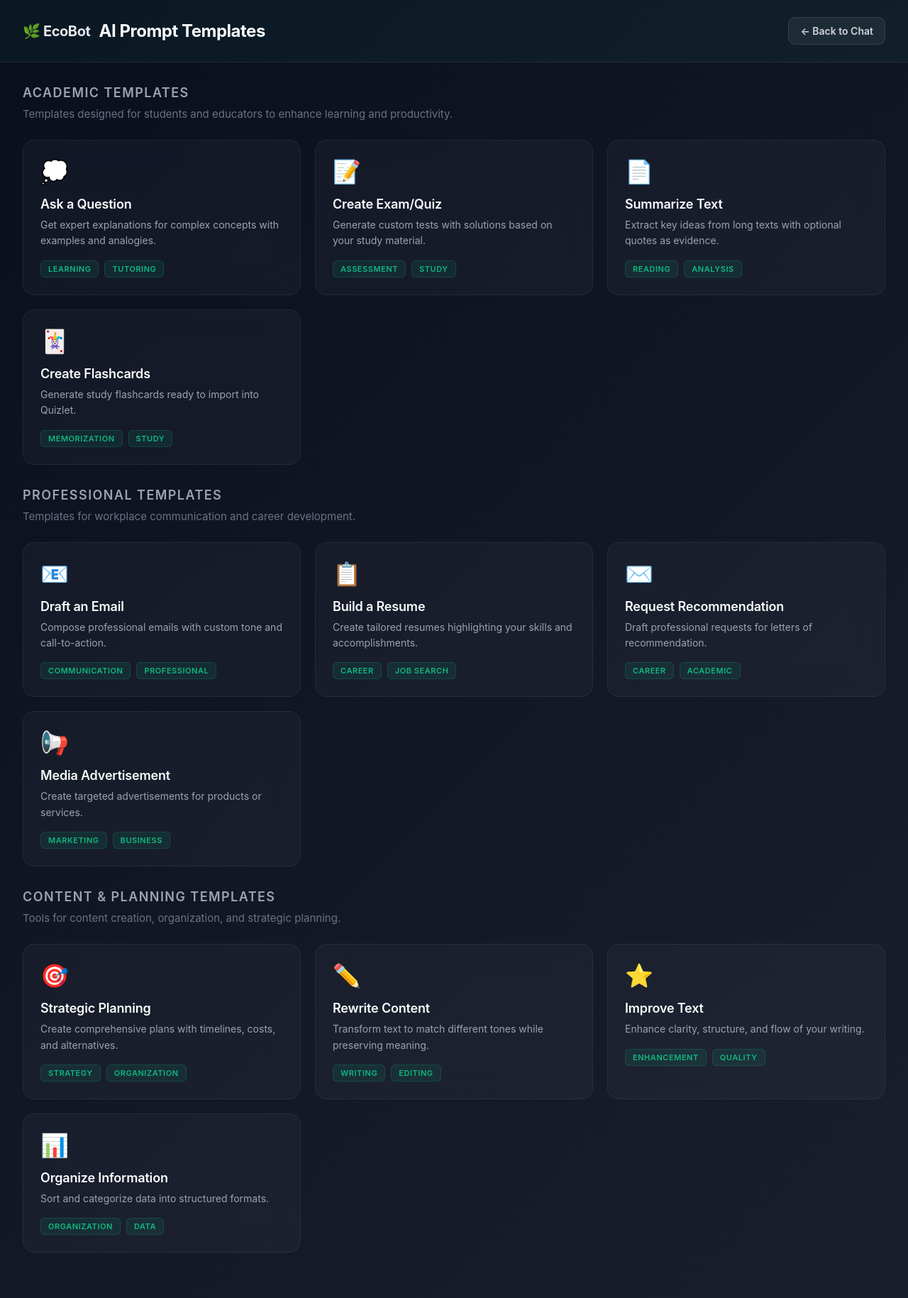
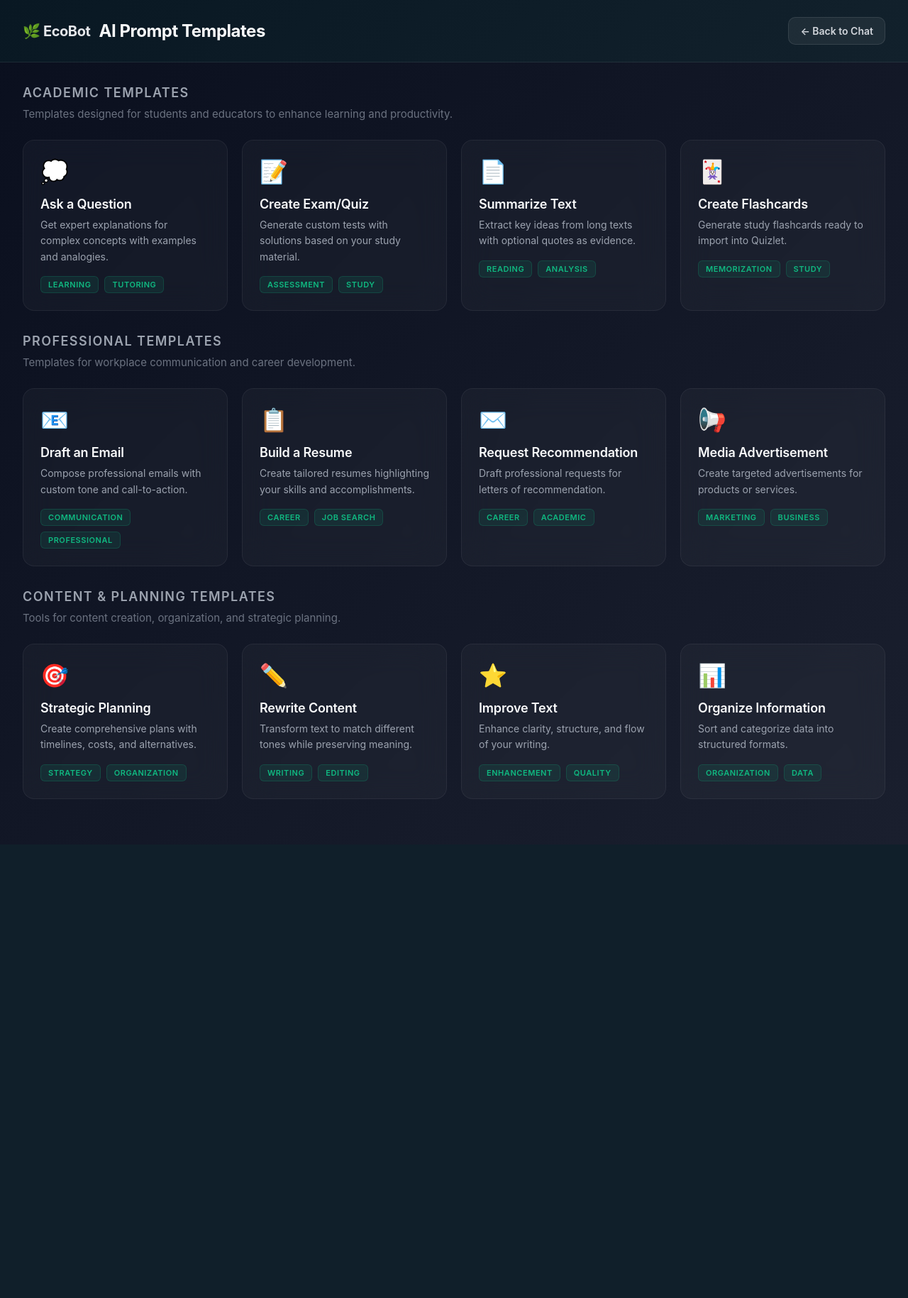
Before and after one commit to hari3mo/EcoBot, a Flask app: page /templates in a window 1280 px wide. Shown: the whole page at 71% size. After the commit the page ends 1126 px from the top, so only its background shows below. Run offline with Flask 3, Linux system fonts and the light colour scheme.

Commit message:
templates

```diff
--- a/app/static/css/templates.css
+++ b/app/static/css/templates.css
@@ -5,7 +5,8 @@
 }
 
 body {
-    font-family: -apple-system, BlinkMacMacSystemFont, "SF Pro Display", "Segoe UI", Roboto, "Helvetica Neue", Arial, sans-serif;
+  font-family: -apple-system, BlinkMacMacSystemFont, "SF Pro Display", "Segoe UI", Roboto, "Helvetica Neue", Arial,
+    sans-serif;
   background: linear-gradient(135deg, #0a0f1e 0%, #1a1f2e 100%);
   color: #e5e7eb;
   min-height: 100vh;
@@ -92,11 +93,31 @@ body {
   line-height: 1.6;
 }
 
+/* Adjusted grid to fit 4 items per row more naturally */
 .templates-grid {
   display: grid;
-    grid-template-columns: repeat(auto-fill, minmax(320px, 1fr));
+  grid-template-columns: repeat(auto-fill, minmax(280px, 1fr));
   gap: 1.25rem;
   margin-bottom: 2rem;
+}
+
+/* Added media queries for better responsive behavior */
+@media (min-width: 1200px) {
+  .templates-grid {
+    grid-template-columns: repeat(4, 1fr);
+  }
+}
+
+@media (min-width: 900px) and (max-width: 1199px) {
+  .templates-grid {
+    grid-template-columns: repeat(3, 1fr);
+  }
+}
+
+@media (min-width: 600px) and (max-width: 899px) {
+  .templates-grid {
+    grid-template-columns: repeat(2, 1fr);
+  }
 }
 
 .template-card {
@@ -112,7 +133,7 @@ body {
 }
 
 .template-card::before {
-    content: '';
+  content: "";
   position: absolute;
   top: 0;
   left: 0;
@@ -264,7 +285,9 @@ body {
   margin-bottom: 0.5rem;
 }
 
-.form-input, .form-select, .form-textarea {
+.form-input,
+.form-select,
+.form-textarea {
   width: 100%;
   padding: 0.75rem 1rem;
   background: rgba(255, 255, 255, 0.04);
@@ -281,7 +304,9 @@ body {
   resize: vertical;
 }
 
-.form-input:focus, .form-select:focus, .form-textarea:focus {
+.form-input:focus,
+.form-select:focus,
+.form-textarea:focus {
   outline: none;
   border-color: rgba(16, 185, 129, 0.4);
   background: rgba(255, 255, 255, 0.06);
@@ -347,7 +372,7 @@ body {
   line-height: 1.7;
   color: #e5e7eb;
   white-space: pre-wrap;
-    font-family: 'SF Mono', Consolas, Monaco, 'Courier New', monospace;
+  font-family: "SF Mono", Consolas, Monaco, "Courier New", monospace;
 }
 
 @media (max-width: 768px) {
```
Lines whose indentation alone changed are shown as unchanged.
